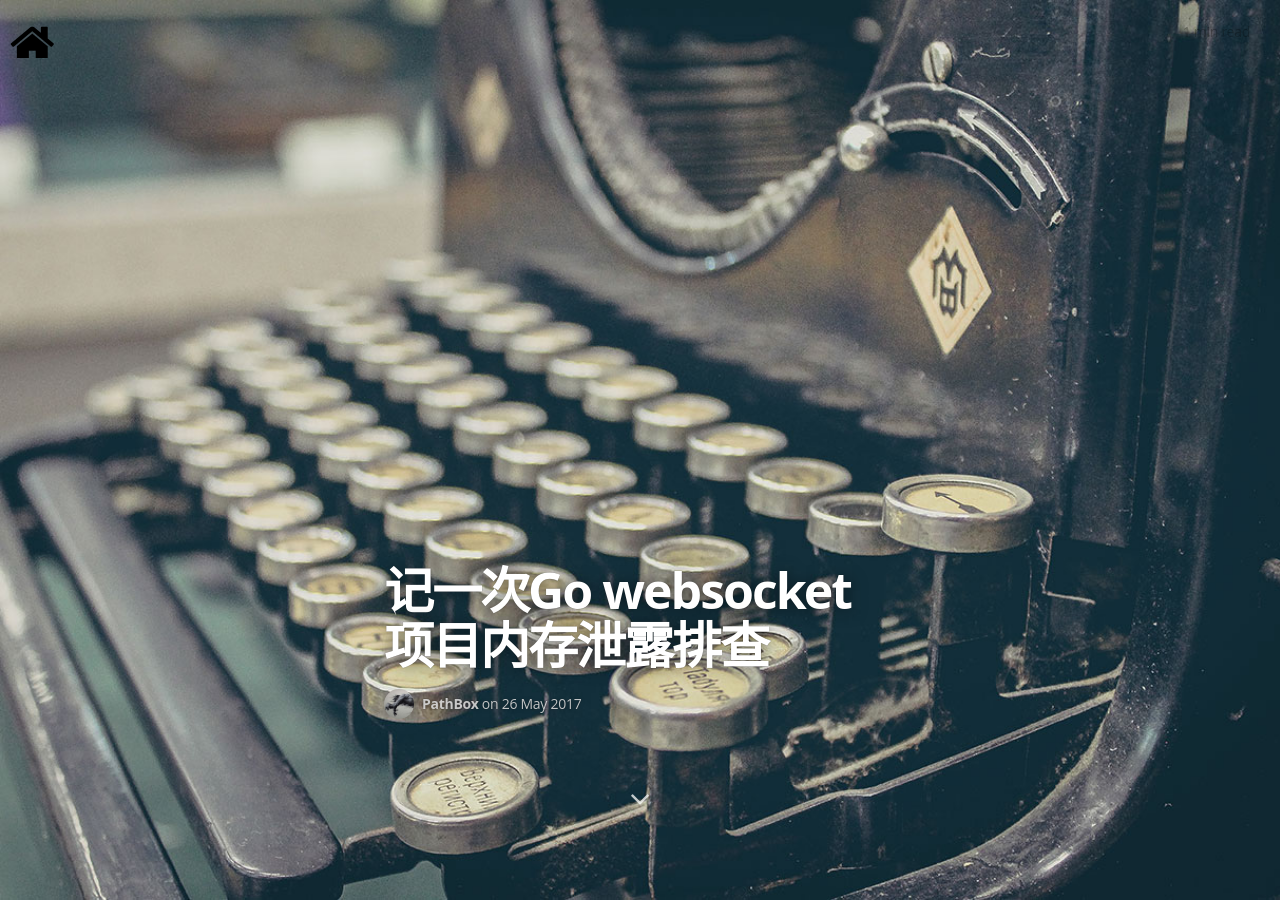
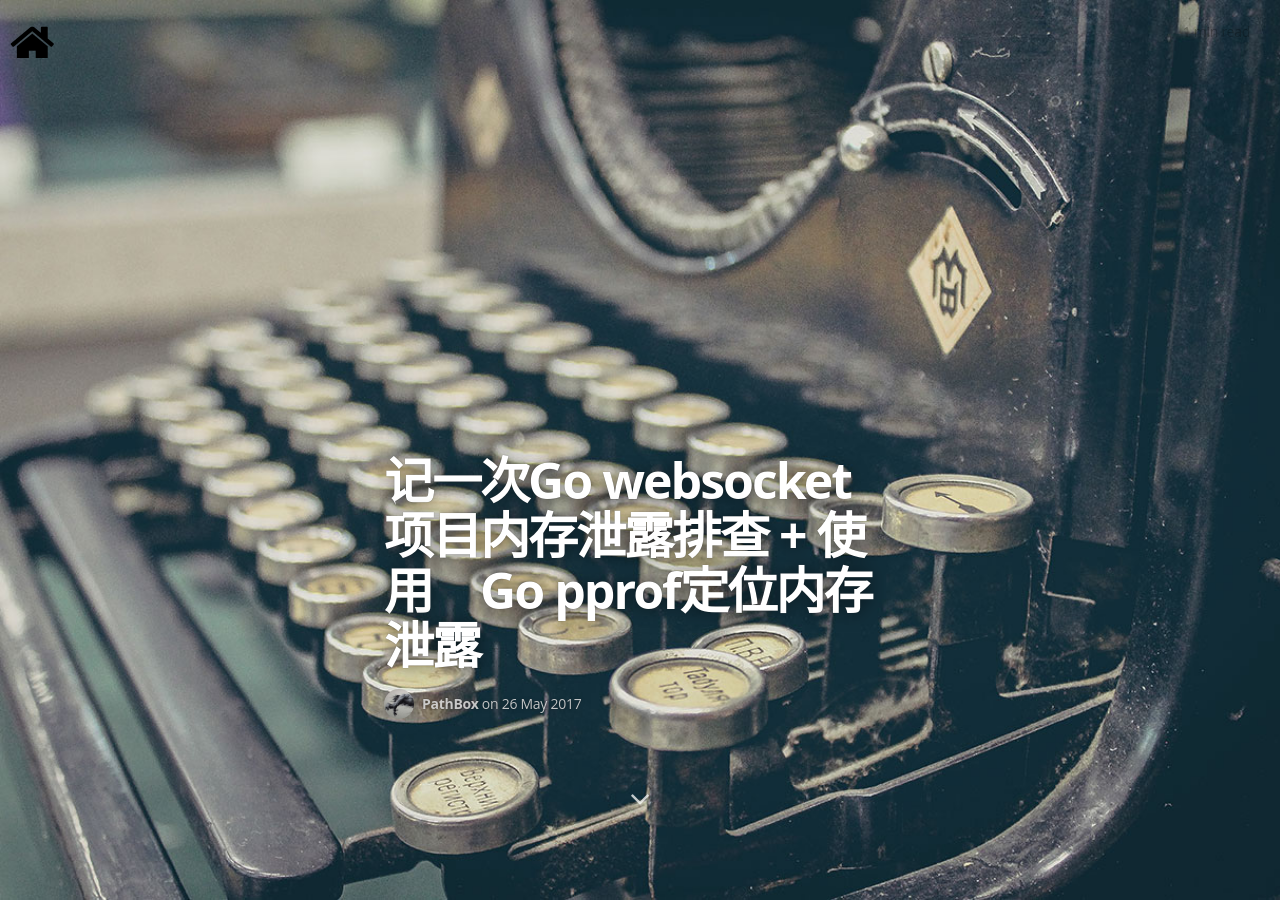
Before and after one commit to pathbox/pathbox.github.io, a Jekyll site: the page built from _posts/2017-05-26-find-the-reason-memory-leak.md, in a window 1280 px wide and 900 px high. Built offline with Jekyll 4.4.1, drawn with Linux system fonts in a browser that asks for light colours; nearby versions of some CDN libraries; some web fonts are replaced; comment, search, counter and statistics services are not loaded.

Commit message:
使用　Go pprof定位内存泄露

```diff
--- a/_posts/2017-05-26-find-the-reason-memory-leak.md
+++ b/_posts/2017-05-26-find-the-reason-memory-leak.md
@@ -1,6 +1,6 @@
 ---
 layout: post
-title: 记一次Go websocket　项目内存泄露排查
+title: 记一次Go websocket　项目内存泄露排查 + 使用　Go pprof定位内存泄露
 date:   2017-05-26 20:20:06
 categories: Go
 image: /assets/images/post.jpg
```
